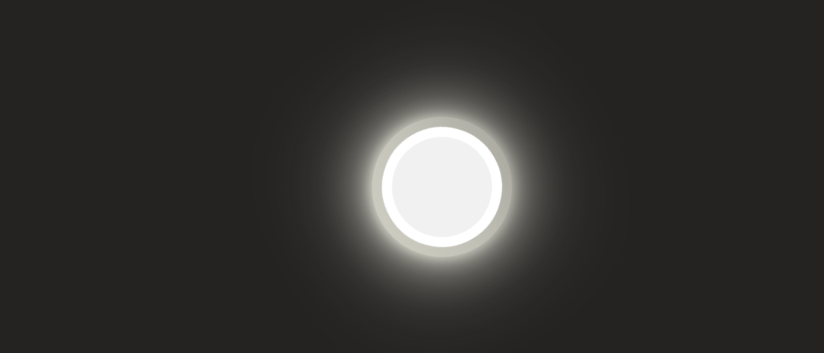
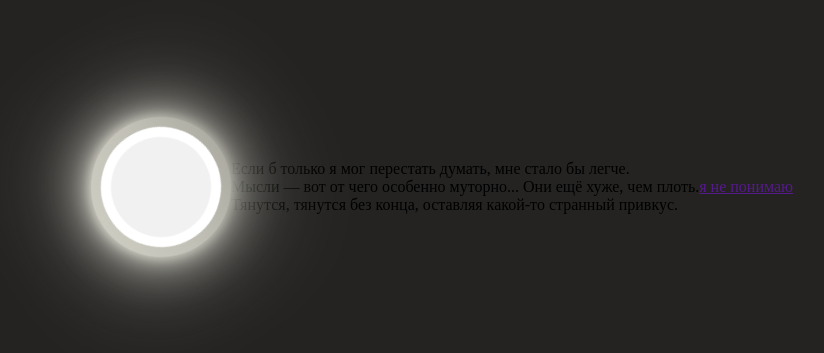
Before and after one commit to dvalekseev-gh/thedeceaseddimas.github.io, a plain HTML site: page index.html in a window 1280 px wide. Shown: the part 213-566 px from the top of the page, without its empty margins (198-1022 px from the left). Drawn offline with Linux system fonts and the light colour scheme.

Commit message:
Update index.html

```diff
--- a/index.html
+++ b/index.html
@@ -6,15 +6,22 @@
         <title>thedecea$eddima$.com</title>
         <meta name="viewport" content="width=device-width, initial-scale=1">
         <link rel="stylesheet" type="text/css" media="screen" href="main.css">
+        <link href="https://fonts.googleapis.com/css?family=Prata&display=swap" rel="stylesheet">
     </head>
 <body>
-    <div class="spinner">
     <div class="loader">
         <span></span>
         <span></span>
         <span></span>
         <span></span>
     </div>
+    <div class="text">
+        <p>Если б только я мог перестать думать, мне стало бы легче. <br>
+        Мысли &mdash; вот от чего особенно муторно... Они ещё хуже, чем плоть. <br>
+        Тянутся, тянутся без конца, оставляя какой-то странный привкус.</p>
+    </div>
+    <div class="bott">
+        <p><a href="" class="mainl">я не понимаю</a></p>
     </div>
 </body>
 
```
Lines whose indentation alone changed are shown as unchanged.
